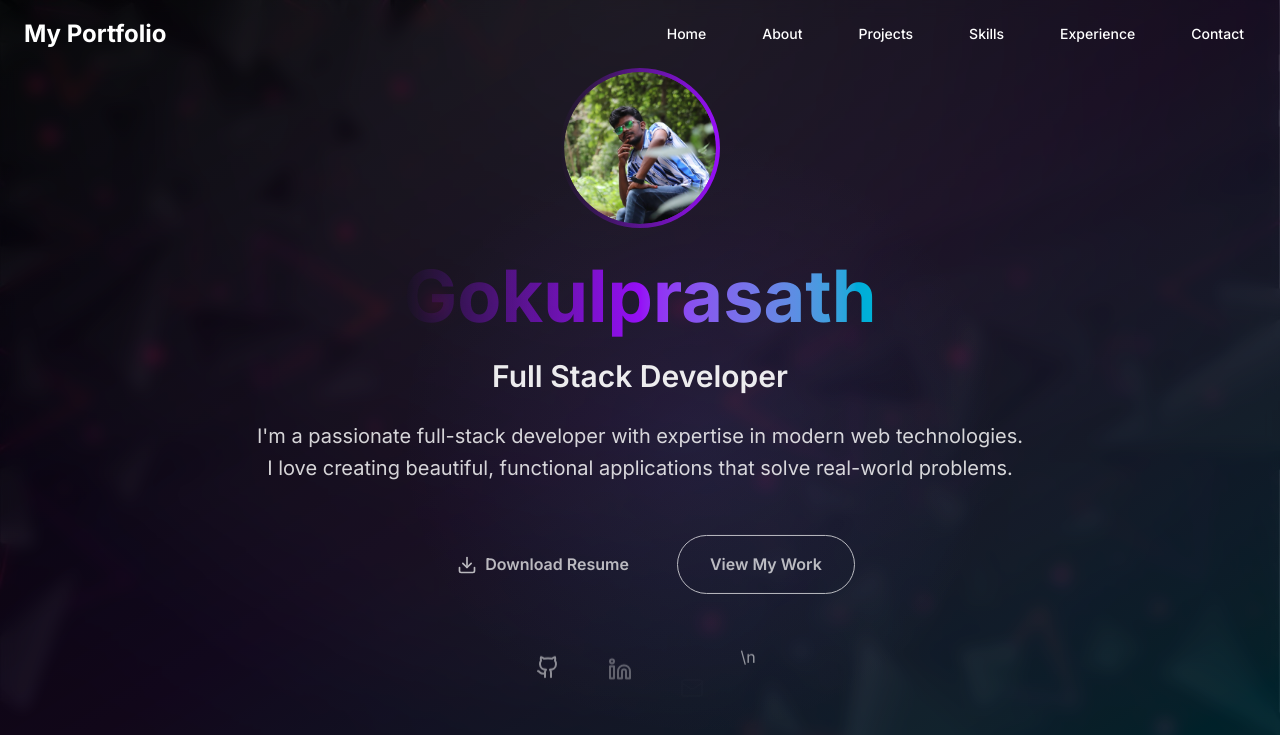
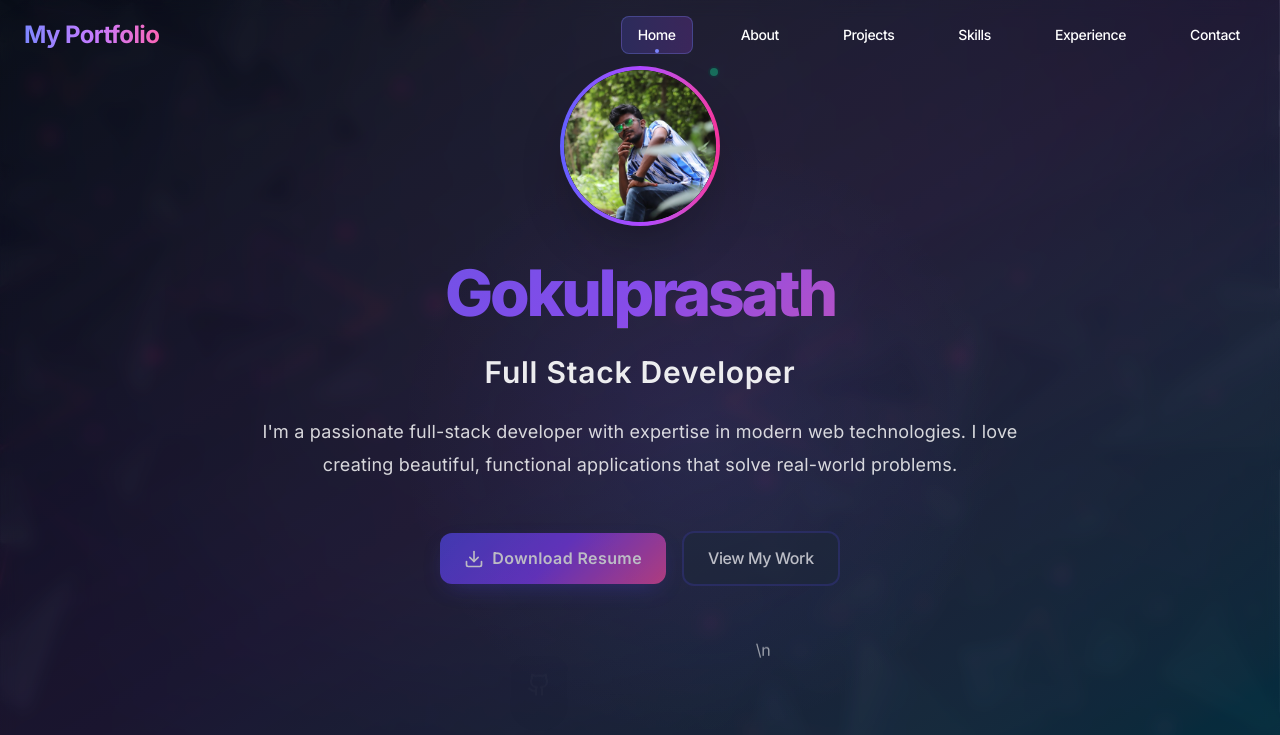
Before and after one commit to gokulprasath-k20/portfolio, a Next.js app: page / in a window 1280 px wide. Shown: the top 735 px of the page. Built offline with nearby package versions, Linux system fonts and the light colour scheme.

Commit message:
Implement attractive and formal UI theme with elegant styling, professional components, and enhanced visual effects

```diff
--- a/src/app/globals.css
+++ b/src/app/globals.css
@@ -2,17 +2,26 @@
 @import "../styles/section-backgrounds.css";
 
 :root {
-  --background: 15 15 15;
-  --background-rgb: 15 15 15;
+  --background: 222 22% 8%;
+  --background-rgb: 25 25 30;
   --foreground: 255 255 255;
-  --primary: 217 91% 60%;
-  --primary-foreground: 255 255 255;
-  --secondary: 215 28% 17%;
+  --primary: 229 84% 62%;
+  --primary-foreground: 222 84% 5%;
+  --secondary: 217 33% 17%;
   --secondary-foreground: 255 255 255;
-  --accent: 215 25% 27%;
+  --accent: 229 21% 25%;
   --accent-foreground: 255 255 255;
-  --border: 215 25% 27%;
-  --ring: 217 91% 60%;
+  --border: 217 25% 20%;
+  --ring: 229 84% 62%;
+
+  /* Formal theme colors */
+  --card-background: 222 20% 12%;
+  --card-border: 229 20% 25%;
+  --text-muted: 220 15% 70%;
+  --gradient-primary: linear-gradient(135deg, #4F46E5 0%, #7C3AED 50%, #EC4899 100%);
+  --gradient-secondary: linear-gradient(135deg, #1E293B 0%, #334155 100%);
+  --shadow-elegant: 0 20px 25px -5px rgba(0, 0, 0, 0.5), 0 10px 10px -5px rgba(0, 0, 0, 0.3);
+  --shadow-subtle: 0 4px 6px -1px rgba(0, 0, 0, 0.3), 0 2px 4px -1px rgba(0, 0, 0, 0.2);
 }
 
 @theme inline {
@@ -39,11 +48,19 @@
 }
 
 body {
-  background: #0f0f0f url('/background-image.jpg') center/cover fixed no-repeat !important;
-  color: rgb(243, 242, 242);
-  font-family: 'Inter', -apple-system, BlinkMacSystemFont, 'Segoe UI', 'Roboto', 'Oxygen', 'Ubuntu', 'Cantarell', 'Fira Sans', 'Droid Sans', 'Helvetica Neue', sans-serif;
-  line-height: 1.6;
+  background: linear-gradient(135deg, #0F172A 0%, #1E293B  50%, #334155 100%) fixed;
+  background-image: url('/background-image.jpg');
+  background-blend-mode: overlay;
+  background-size: cover;
+  background-position: center;
+  background-attachment: fixed;
+  background-repeat: no-repeat;
+  color: rgb(248, 250, 252);
+  font-family: 'Inter', 'SF Pro Display', -apple-system, BlinkMacSystemFont, 'Segoe UI', 'Roboto', 'Oxygen', 'Ubuntu', 'Cantarell', sans-serif;
+  line-height: 1.7;
   min-height: 100vh;
+  font-weight: 400;
+  letter-spacing: -0.025em;
 }
 
 /* Force all text to be white */
@@ -175,33 +192,251 @@ html {
   z-index: -1;
 }
 
-/* Glassmorphism effect for cards */
+/* Glassmorphism effect for cards - Enhanced for formal theme */
 .glass-card {
-  background: rgba(255, 255, 255, 0.1);
-  backdrop-filter: blur(10px);
-  border: 1px solid rgba(255, 255, 255, 0.2);
+  background: rgba(30, 41, 59, 0.4);
+  backdrop-filter: blur(20px) saturate(180%);
+  border: 1px solid rgba(255, 255, 255, 0.15);
+  box-shadow: var(--shadow-elegant);
+  border-radius: 16px;
+  transition: all 0.3s cubic-bezier(0.4, 0, 0.2, 1);
 }
 
-@media (prefers-color-scheme: dark) {
-  .glass-card {
-    background: rgba(0, 0, 0, 0.3);
-    backdrop-filter: blur(10px);
-    border: 1px solid rgba(255, 255, 255, 0.1);
-  }
+.glass-card:hover {
+  background: rgba(30, 41, 59, 0.5);
+  border-color: rgba(79, 70, 229, 0.3);
+  transform: translateY(-2px);
+  box-shadow: 0 25px 50px -12px rgba(0, 0, 0, 0.6);
 }
 
-/* Fade in animation */
-.fade-in {
-  animation: fadeIn 0.6s ease-in-out;
+/* Elegant card variant */
+.elegant-card {
+  background: rgba(15, 23, 42, 0.8);
+  backdrop-filter: blur(20px);
+  border: 1px solid rgba(79, 70, 229, 0.2);
+  border-radius: 20px;
+  box-shadow: var(--shadow-elegant);
+  transition: all 0.4s cubic-bezier(0.4, 0, 0.2, 1);
+  position: relative;
+  overflow: hidden;
 }
 
-@keyframes fadeIn {
+.elegant-card::before {
+  content: '';
+  position: absolute;
+  top: 0;
+  left: 0;
+  right: 0;
+  height: 1px;
+  background: var(--gradient-primary);
+  opacity: 0.6;
+}
+
+.elegant-card:hover {
+  transform: translateY(-4px) scale(1.02);
+  border-color: rgba(79, 70, 229, 0.4);
+  box-shadow: 0 32px 64px -12px rgba(79, 70, 229, 0.3);
+}
+
+/* Professional button styles */
+.btn-primary {
+  background: var(--gradient-primary);
+  border: none;
+  color: white;
+  font-weight: 600;
+  letter-spacing: 0.025em;
+  border-radius: 12px;
+  padding: 12px 24px;
+  transition: all 0.3s cubic-bezier(0.4, 0, 0.2, 1);
+  box-shadow: 0 8px 25px -8px rgba(79, 70, 229, 0.5);
+  position: relative;
+  overflow: hidden;
+}
+
+.btn-primary::before {
+  content: '';
+  position: absolute;
+  top: 0;
+  left: -100%;
+  width: 100%;
+  height: 100%;
+  background: linear-gradient(90deg, transparent, rgba(255, 255, 255, 0.2), transparent);
+  transition: left 0.6s;
+}
+
+.btn-primary:hover::before {
+  left: 100%;
+}
+
+.btn-primary:hover {
+  transform: translateY(-2px);
+  box-shadow: 0 12px 30px -8px rgba(79, 70, 229, 0.6);
+}
+
+.btn-secondary {
+  background: rgba(30, 41, 59, 0.8);
+  border: 2px solid rgba(79, 70, 229, 0.3);
+  color: white;
+  font-weight: 500;
+  border-radius: 12px;
+  padding: 12px 24px;
+  transition: all 0.3s cubic-bezier(0.4, 0, 0.2, 1);
+  backdrop-filter: blur(10px);
+}
+
+.btn-secondary:hover {
+  background: rgba(79, 70, 229, 0.2);
+  border-color: rgba(79, 70, 229, 0.5);
+  transform: translateY(-1px);
+}
+
+/* Elegant typography */
+.heading-primary {
+  font-size: clamp(2.5rem, 5vw, 4rem);
+  font-weight: 800;
+  letter-spacing: -0.05em;
+  line-height: 1.1;
+  background: var(--gradient-primary);
+  -webkit-background-clip: text;
+  background-clip: text;
+  -webkit-text-fill-color: transparent;
+  text-shadow: 0 0 0 rgba(255, 255, 255, 0.1);
+}
+
+.heading-secondary {
+  font-size: clamp(1.8rem, 4vw, 2.5rem);
+  font-weight: 700;
+  letter-spacing: -0.03em;
+  color: rgba(248, 250, 252, 0.95);
+  text-shadow: 0 2px 4px rgba(0, 0, 0, 0.3);
+}
+
+.text-elegant {
+  color: rgba(248, 250, 252, 0.8);
+  font-size: 1.125rem;
+  line-height: 1.8;
+  font-weight: 400;
+  letter-spacing: 0.01em;
+}
+
+.text-muted-elegant {
+  color: rgba(203, 213, 225, 0.7);
+  font-size: 1rem;
+  font-weight: 400;
+}
+
+/* Professional section styling */
+.section-formal {
+  padding: 120px 0;
+  position: relative;
+}
+
+.section-formal::before {
+  content: '';
+  position: absolute;
+  top: 0;
+  left: 50%;
+  transform: translateX(-50%);
+  width: 60px;
+  height: 4px;
+  background: var(--gradient-primary);
+  border-radius: 2px;
+}
+
+/* Elegant divider */
+.divider-elegant {
+  height: 1px;
+  background: linear-gradient(90deg, transparent, rgba(79, 70, 229, 0.3), transparent);
+  margin: 60px auto;
+  max-width: 200px;
+}
+
+/* Enhanced animations */
+.animate-fade-up {
+  animation: fadeUp 0.8s cubic-bezier(0.4, 0, 0.2, 1) forwards;
+}
+
+.animate-slide-in-left {
+  animation: slideInLeft 0.8s cubic-bezier(0.4, 0, 0.2, 1) forwards;
+}
+
+.animate-slide-in-right {
+  animation: slideInRight 0.8s cubic-bezier(0.4, 0, 0.2, 1) forwards;
+}
+
+@keyframes fadeUp {
   from {
     opacity: 0;
-    transform: translateY(20px);
+    transform: translateY(30px);
   }
   to {
     opacity: 1;
     transform: translateY(0);
   }
 }
+
+@keyframes slideInLeft {
+  from {
+    opacity: 0;
+    transform: translateX(-50px);
+  }
+  to {
+    opacity: 1;
+    transform: translateX(0);
+  }
+}
+
+@keyframes slideInRight {
+  from {
+    opacity: 0;
+    transform: translateX(50px);
+  }
+  to {
+    opacity: 1;
+    transform: translateX(0);
+  }
+}
+
+/* Professional hover effects */
+.hover-lift {
+  transition: all 0.3s cubic-bezier(0.4, 0, 0.2, 1);
+}
+
+.hover-lift:hover {
+  transform: translateY(-4px);
+}
+
+.hover-glow {
+  transition: all 0.3s cubic-bezier(0.4, 0, 0.2, 1);
+}
+
+.hover-glow:hover {
+  box-shadow: 0 0 30px rgba(79, 70, 229, 0.4);
+}
+
+/* Status indicator */
+.status-online {
+  position: relative;
+}
+
+.status-online::after {
+  content: '';
+  position: absolute;
+  top: 0;
+  right: 0;
+  width: 12px;
+  height: 12px;
+  background: #10B981;
+  border-radius: 50%;
+  border: 2px solid rgba(15, 23, 42, 0.8);
+  animation: pulse 2s infinite;
+}
+
+@keyframes pulse {
+  0%, 100% {
+    opacity: 1;
+  }
+  50% {
+    opacity: 0.7;
+  }
+}
--- a/src/components/BackgroundWrapper.tsx
+++ b/src/components/BackgroundWrapper.tsx
@@ -17,9 +17,10 @@ export function BackgroundWrapper({
     <div className="relative min-h-screen">
       {/* Dark Overlay for better text readability */}
       {overlay && (
-        <div
-          className="fixed inset-0 -z-10 bg-black/60 backdrop-blur-sm"
-        />
+        <div className="fixed inset-0 -z-10">
+          <div className="absolute inset-0 bg-gradient-to-br from-slate-900/70 via-slate-800/60 to-slate-900/80" />
+          <div className="absolute inset-0 bg-black/30 backdrop-blur-sm" />
+        </div>
       )}
 
       {/* Content */}
--- a/src/components/HeroSection.tsx
+++ b/src/components/HeroSection.tsx
@@ -68,8 +68,8 @@ export function HeroSection() {
             transition={{ duration: 0.8, delay: 0.2 }}
             className="mb-8"
           >
-            <div className="w-32 h-32 md:w-40 md:h-40 mx-auto rounded-full bg-gradient-to-r from-primary to-purple-600 p-1">
-              <div className="w-full h-full rounded-full overflow-hidden">
+            <div className="w-32 h-32 md:w-40 md:h-40 mx-auto rounded-full bg-gradient-to-r from-indigo-500 via-purple-500 to-pink-500 p-1 shadow-2xl status-online">
+              <div className="w-full h-full rounded-full overflow-hidden bg-slate-900">
                 <Image
                   src={personal.avatar}
                   alt={personal.name}
@@ -87,18 +87,16 @@ export function HeroSection() {
             initial={{ opacity: 0, y: 20 }}
             animate={{ opacity: 1, y: 0 }}
             transition={{ duration: 0.8, delay: 0.3 }}
-            className="text-5xl md:text-7xl font-bold mb-6"
+            className="heading-primary mb-6 text-center"
           >
-            <span className="bg-gradient-to-r from-primary via-purple-600 to-cyan-500 bg-clip-text text-transparent">
-              {personal.name}
-            </span>
+            {personal.name}
           </motion.h1>
 
           <motion.h2
             initial={{ opacity: 0, y: 20 }}
             animate={{ opacity: 1, y: 0 }}
             transition={{ duration: 0.8, delay: 0.4 }}
-            className="text-2xl md:text-3xl font-semibold text-white mb-6"
+            className="text-2xl md:text-3xl font-semibold text-white/90 mb-6 tracking-wide"
           >
             {personal.title}
           </motion.h2>
@@ -108,7 +106,7 @@ export function HeroSection() {
             initial={{ opacity: 0, y: 20 }}
             animate={{ opacity: 1, y: 0 }}
             transition={{ duration: 0.8, delay: 0.5 }}
-            className="text-lg md:text-xl text-white/80 mb-12 max-w-3xl mx-auto leading-relaxed"
+            className="text-elegant mb-12 max-w-3xl mx-auto"
           >
             {personal.bio}
           </motion.p>
@@ -122,7 +120,7 @@ export function HeroSection() {
           >
             <motion.button
               onClick={handleDownloadResume}
-              className="flex items-center gap-2 bg-primary text-primary-foreground px-8 py-4 rounded-full font-semibold hover:bg-primary/90 transition-colors"
+              className="btn-primary flex items-center gap-2 px-8 py-4 rounded-full font-semibold"
               whileHover={{ scale: 1.05 }}
               whileTap={{ scale: 0.95 }}
             >
@@ -136,7 +134,7 @@ export function HeroSection() {
                 e.preventDefault();
                 document.getElementById('projects')?.scrollIntoView({ behavior: 'smooth' });
               }}
-              className="flex items-center gap-2 border border-primary text-primary px-8 py-4 rounded-full font-semibold hover:bg-primary hover:text-primary-foreground transition-colors"
+              className="btn-secondary flex items-center gap-2 px-8 py-4 rounded-full font-semibold"
               whileHover={{ scale: 1.05 }}
               whileTap={{ scale: 0.95 }}
             >
@@ -157,14 +155,14 @@ export function HeroSection() {
                 href={social.href}
                 target="_blank"
                 rel="noopener noreferrer"
-                className="p-3 rounded-full bg-accent hover:bg-primary hover:text-primary-foreground transition-colors"
+                className="p-4 rounded-xl glass-card hover-lift hover-glow transition-all duration-300"
                 whileHover={{ scale: 1.1, y: -2 }}
                 whileTap={{ scale: 0.95 }}
                 initial={{ opacity: 0, y: 20 }}
                 animate={{ opacity: 1, y: 0 }}
                 transition={{ delay: 0.8 + index * 0.1 }}
               >
-                <social.icon size={24} />
+                <social.icon size={24} className="text-white" />
                 <span className="sr-only">{social.label}</span>
               </motion.a>
             ))}\n          </motion.div>
--- a/src/components/Navigation.tsx
+++ b/src/components/Navigation.tsx
@@ -64,8 +64,8 @@ export function Navigation() {
       initial={{ y: -100 }}
       animate={{ y: 0 }}
       className={cn(
-        "fixed top-0 left-0 right-0 z-50 transition-all duration-300",
-        scrolled ? "bg-background/80 backdrop-blur-md border-b border-border" : "bg-transparent"
+        "fixed top-0 left-0 right-0 z-50 transition-all duration-500",
+        scrolled ? "glass-card backdrop-blur-xl border-b border-white/10" : "bg-transparent"
       )}
     >
       <nav className="container mx-auto px-6 py-4">
@@ -76,11 +76,13 @@ export function Navigation() {
               e.preventDefault();
               handleNavClick('#home');
             }}
-            className="text-2xl font-bold text-white hover:text-primary transition-colors"
+            className="text-2xl font-bold text-white hover:text-primary transition-colors duration-300 tracking-tight"
             whileHover={{ scale: 1.05 }}
             whileTap={{ scale: 0.95 }}
           >
-            My Portfolio
+            <span className="bg-gradient-to-r from-indigo-400 via-purple-400 to-pink-400 bg-clip-text text-transparent">
+              My Portfolio
+            </span>
           </motion.a>
 
           {/* Desktop Navigation */}
@@ -94,10 +96,10 @@ export function Navigation() {
                   handleNavClick(item.href);
                 }}
                 className={cn(
-                  "relative px-3 py-2 text-sm font-medium transition-colors hover:text-primary",
+                  "relative px-4 py-2 text-sm font-medium transition-all duration-300 rounded-lg",
                   activeSection === item.href.slice(1)
-                    ? "text-primary"
-                    : "text-foreground/70"
+                    ? "text-white bg-gradient-to-r from-indigo-500/20 to-purple-500/20 border border-indigo-400/30"
+                    : "text-white/80 hover:text-white hover:bg-white/5"
                 )}
                 whileHover={{ y: -2 }}
                 whileTap={{ y: 0 }}
@@ -105,8 +107,8 @@ export function Navigation() {
                 {item.name}
                 {activeSection === item.href.slice(1) && (
                   <motion.div
-                    className="absolute bottom-0 left-0 right-0 h-0.5 bg-primary"
-                    layoutId="activeSection"
+                    className="absolute bottom-0 left-1/2 transform -translate-x-1/2 w-1 h-1 bg-indigo-400 rounded-full"
+                    layoutId="activeIndicator"
                     transition={{ type: "spring", stiffness: 300, damping: 30 }}
                   />
                 )}
--- a/tailwind.config.ts
+++ b/tailwind.config.ts
@@ -25,9 +25,16 @@ const config: Config = {
         },
         border: "hsl(var(--border))",
         ring: "hsl(var(--ring))",
+        // Formal theme additions
+        elegant: {
+          card: "hsl(var(--card-background))",
+          border: "hsl(var(--card-border))",
+          muted: "hsl(var(--text-muted))",
+        },
       },
       fontFamily: {
-        sans: ["var(--font-inter)", "system-ui", "sans-serif"],
+        sans: ["var(--font-inter)", "SF Pro Display", "system-ui", "sans-serif"],
+        formal: ["Playfair Display", "serif"],
       },
       animation: {
         "fade-in": "fadeIn 0.6s ease-in-out",
```
